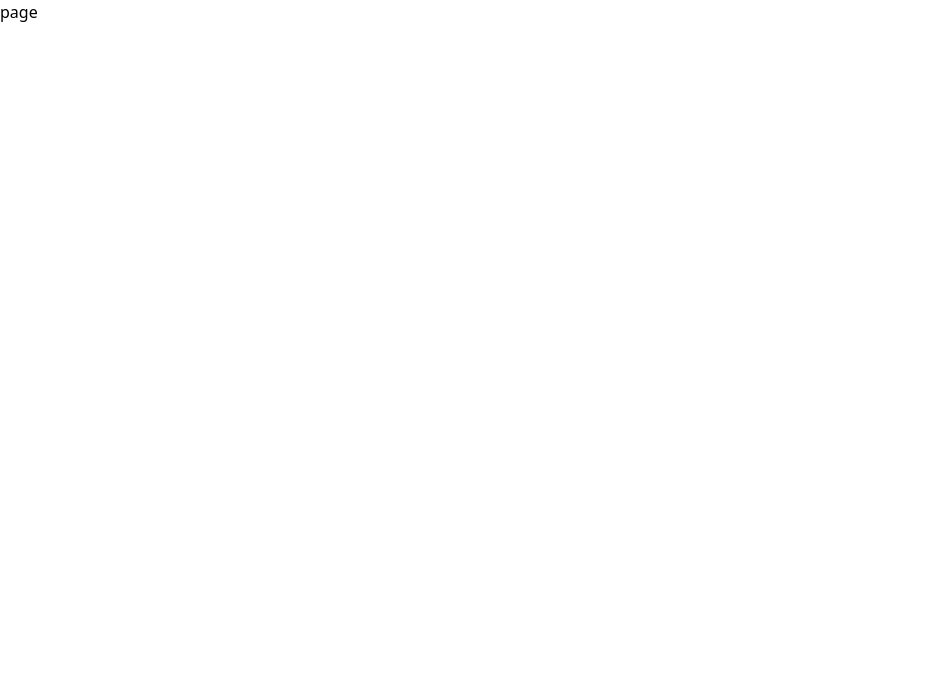
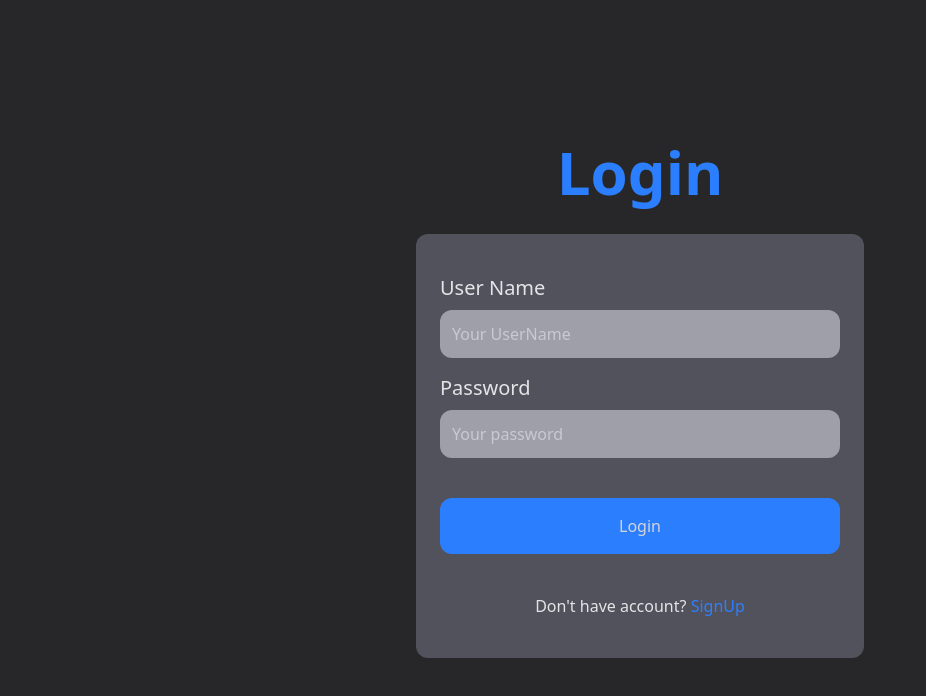
Before and after one commit to SujalPatelx/TaskManager, a Next.js app: page /login in a window 1280 px wide. Shown: the top 696 px of the page, without its empty margins (0-926 px from the left). Built offline with nearby package versions, Linux system fonts and the light colour scheme.

Commit message:
improve the ui

```diff
--- a/src/app/login/page.tsx
+++ b/src/app/login/page.tsx
@@ -1,9 +1,10 @@
 import React from 'react'
+import LoginCom from '../components/LoginCom'
 
-const Login = () => {
+export default function Login() {
     return (
-        <div>page</div>
+        <div>
+            <LoginCom />
+        </div>
     )
 }
-
-export default Login
```
